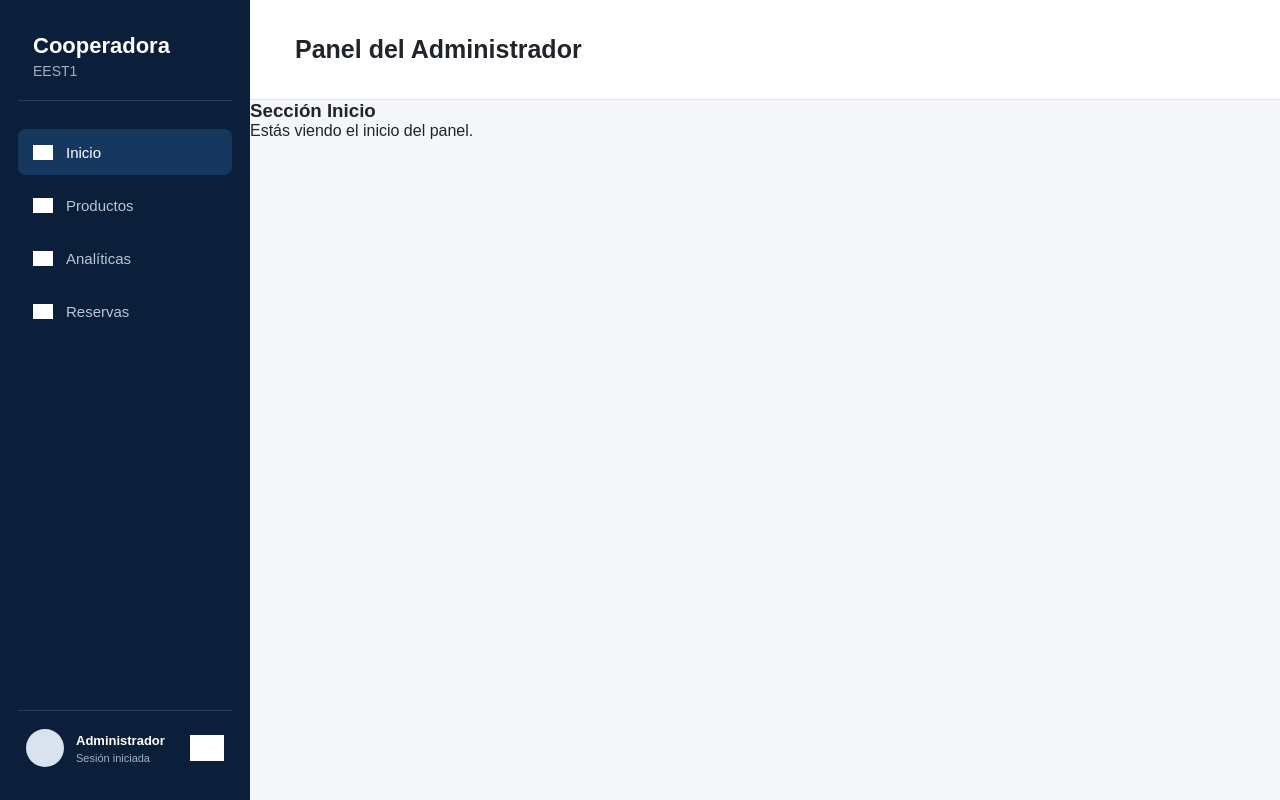
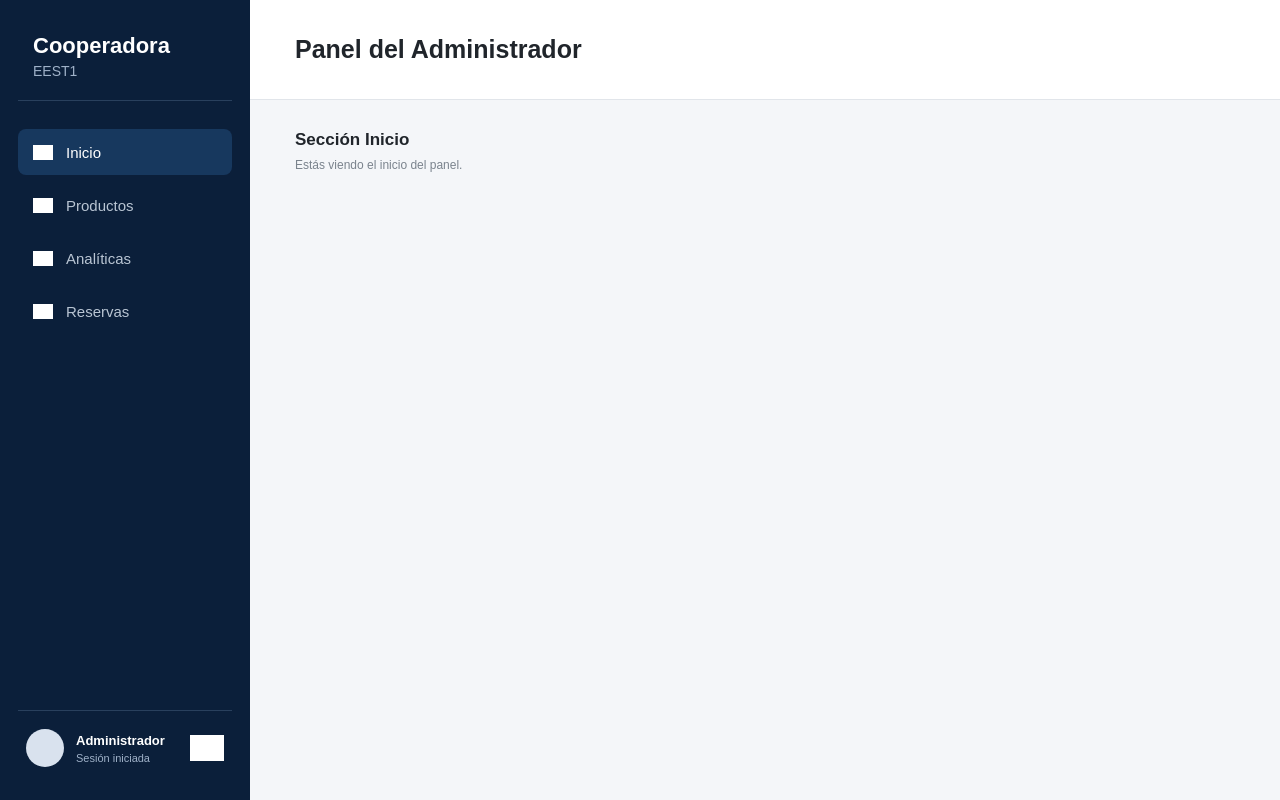
Before and after one commit to Martuuuuuuuu/Proyecto_MST, a PHP site: page /html/administrador.html in a window 1280 px wide. Run offline with PHP 8.4, Linux system fonts and the light colour scheme; grey boxes are pictures that could not be loaded.

```diff
--- a/frontendnew/html/administrador.html
+++ b/frontendnew/html/administrador.html
@@ -5,6 +5,7 @@
     <meta name="viewport" content="width=device-width, initial-scale=1.0">
     <title>Administrador - Cooperadora EEST1</title>
     <link rel="stylesheet" href="../styles/administrador.css">
+    <script src="../javascript/administrador.js" defer></script>
 </head>
 <body>
     <!-- Menú lateral -->
--- /dev/null
+++ b/frontendnew/javascript/administrador.js
@@ -0,0 +1,25 @@
+// Busca las opciones del menú
+const opcionesMenu = document.querySelectorAll(".opcion-menu");
+// Busca las secciones
+const secciones = document.querySelectorAll(".seccion");
+// Recorre las opciones del menú
+opcionesMenu.forEach(function(opcion) {
+    opcion.addEventListener("click", function() {
+        // Quita la selección de todas las opciones
+        opcionesMenu.forEach(function(elemento) {
+            elemento.classList.remove("seleccionada");
+        });
+        // Selecciona la opción que se presionó
+        opcion.classList.add("seleccionada");
+        // Oculta todas las secciones
+        secciones.forEach(function(seccion) {
+            seccion.classList.remove("visible");
+        });
+        // Obtiene el nombre de la sección
+        const nombreSeccion = opcion.dataset.seccion;
+        // Busca la sección correspondiente
+        const seccionSeleccionada = document.getElementById(nombreSeccion);
+        // Muestra la sección
+        seccionSeleccionada.classList.add("visible");
+    });
+});
--- a/frontendnew/styles/administrador.css
+++ b/frontendnew/styles/administrador.css
@@ -180,10 +180,23 @@ body {
 .seccion {
     display: none;
     min-height: calc(100vh - 100px);
+    padding: 30px 45px;
 }
 /* Sección visible */
 .seccion.visible {
     display: block;
+}
+/* ==============================
+    CONTENIDO DE LAS SECCIONES
+============================== */
+.seccion h3 {
+    font-size: 17px;
+    margin-bottom: 8px;
+    color: #20252b;
+}
+.seccion p {
+    font-size: 12px;
+    color: #7a838d;
 }
 /* ==============================
     ADAPTACIÓN PARA PANTALLAS
```
